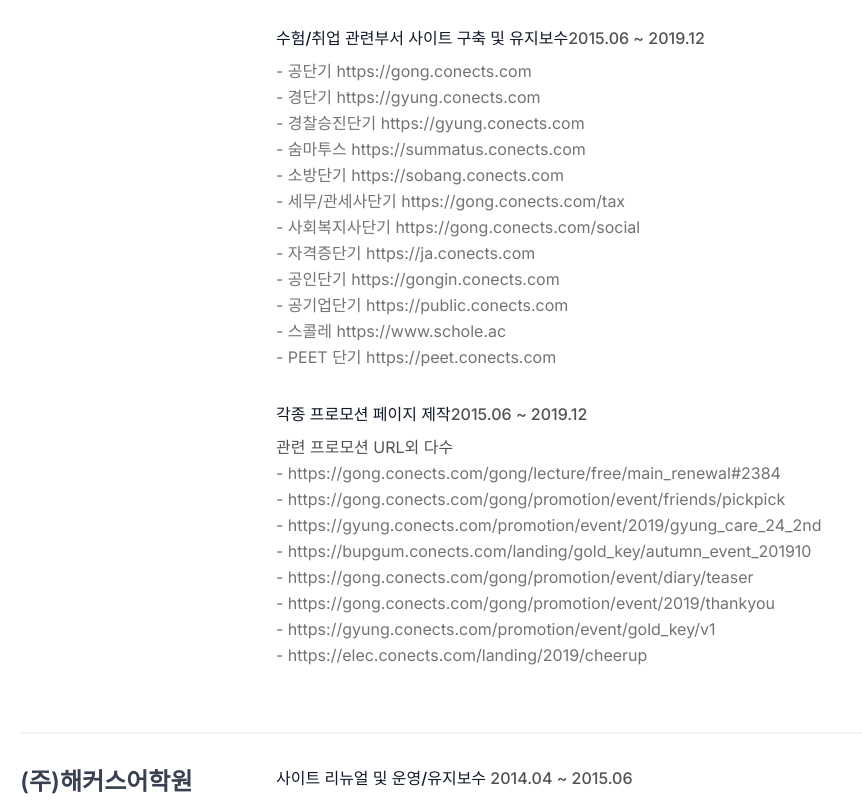
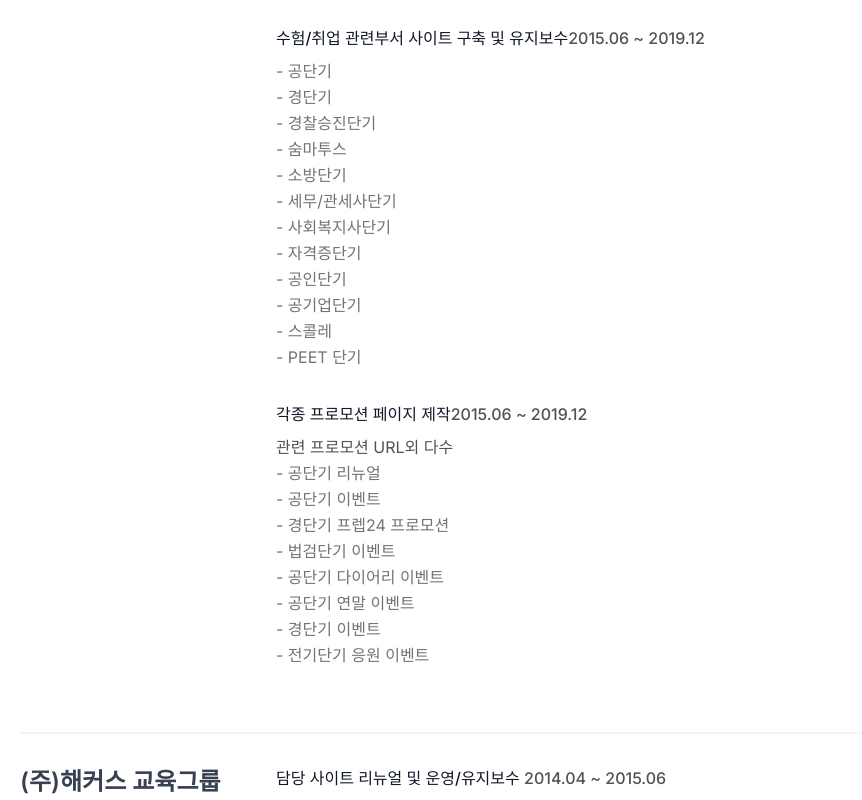
Before and after one commit to 831890/next-me, a Next.js app: page /about in a window 1280 px wide. Shown: the part 1640-2440 px from the top of the page, without its empty margins (0-862 px from the left). Built offline with nearby package versions, Linux system fonts and the light colour scheme.

Commit message:
update: about.js_05

```diff
--- a/src/app/about/page.js
+++ b/src/app/about/page.js
@@ -177,40 +177,40 @@
                 <div className="leading-relaxed">
                   <ul>
                     <li>
-                      <a href="https://gong.conects.com">- 공단기 https://gong.conects.com</a>
+                      <a href="https://gong.conects.com">- 공단기</a>
                     </li>
                     <li>
-                      <a href="https://gyung.conects.com">- 경단기 https://gyung.conects.com</a>
+                      <a href="https://gyung.conects.com">- 경단기</a>
                     </li>
                     <li>
-                      <a href="https://gyung.conects.com">- 경찰승진단기 https://gyung.conects.com</a>
+                      <a href="https://gyung.conects.com">- 경찰승진단기</a>
                     </li>
                     <li>
-                      <a href="https://summatus.conects.com">- 숨마투스 https://summatus.conects.com</a>
+                      <a href="https://summatus.conects.com">- 숨마투스</a>
                     </li>
                     <li>
-                      <a href="https://sobang.conects.com">- 소방단기 https://sobang.conects.com</a>
+                      <a href="https://sobang.conects.com">- 소방단기</a>
                     </li>
                     <li>
-                      <a href="https://gong.conects.com/tax">- 세무/관세사단기 https://gong.conects.com/tax</a>
+                      <a href="https://gong.conects.com/tax">- 세무/관세사단기</a>
                     </li>
                     <li>
-                      <a href="https://gong.conects.com/social">- 사회복지사단기 https://gong.conects.com/social</a>
+                      <a href="https://gong.conects.com/social">- 사회복지사단기</a>
                     </li>
                     <li>
-                      <a href="https://ja.conects.com">- 자격증단기 https://ja.conects.com</a>
+                      <a href="https://ja.conects.com">- 자격증단기</a>
                     </li>
                     <li>
-                      <a href="https://gongin.conects.com">- 공인단기 https://gongin.conects.com</a>
+                      <a href="https://gongin.conects.com">- 공인단기</a>
                     </li>
                     <li>
-                      <a href="https://public.conects.com">- 공기업단기 https://public.conects.com</a>
+                      <a href="https://public.conects.com">- 공기업단기</a>
                     </li>
                     <li>
-                      <a href="https://www.schole.ac">- 스콜레 https://www.schole.ac</a>
+                      <a href="https://www.schole.ac">- 스콜레</a>
                     </li>
                     <li>
-                      <a href="https://peet.conects.com">- PEET 단기 https://peet.conects.com</a>
+                      <a href="https://peet.conects.com">- PEET 단기</a>
                     </li>
                   </ul>
                 </div>
@@ -224,28 +224,28 @@
                   <span>관련 프로모션 URL외 다수</span>
                   <ul>
                     <li>
-                      <a href="https://gong.conects.com/gong/lecture/free/main_renewal#2384">- https://gong.conects.com/gong/lecture/free/main_renewal#2384</a>
+                      <a href="https://gong.conects.com/gong/lecture/free/main_renewal#2384">- 공단기 리뉴얼</a>
                     </li>
                     <li>
-                      <a href="https://gong.conects.com/gong/promotion/event/friends/pickpick">- https://gong.conects.com/gong/promotion/event/friends/pickpick</a>
+                      <a href="https://gong.conects.com/gong/promotion/event/friends/pickpick">- 공단기 이벤트</a>
                     </li>
                     <li>
-                      <a href="https://gyung.conects.com/promotion/event/2019/gyung_care_24_2nd">- https://gyung.conects.com/promotion/event/2019/gyung_care_24_2nd</a>
+                      <a href="https://gyung.conects.com/promotion/event/2019/gyung_care_24_2nd">- 경단기 프렙24 프로모션</a>
                     </li>
                     <li>
-                      <a href="https://bupgum.conects.com/landing/gold_key/autumn_event_201910">- https://bupgum.conects.com/landing/gold_key/autumn_event_201910</a>
+                      <a href="https://bupgum.conects.com/landing/gold_key/autumn_event_201910">- 법검단기 이벤트</a>
                     </li>
                     <li>
-                      <a href="https://gong.conects.com/gong/promotion/event/diary/teaser">- https://gong.conects.com/gong/promotion/event/diary/teaser</a>
+                      <a href="https://gong.conects.com/gong/promotion/event/diary/teaser">- 공단기 다이어리 이벤트</a>
                     </li>
                     <li>
-                      <a href="https://gong.conects.com/gong/promotion/event/2019/thankyou">- https://gong.conects.com/gong/promotion/event/2019/thankyou</a>
+                      <a href="https://gong.conects.com/gong/promotion/event/2019/thankyou">- 공단기 연말 이벤트</a>
                     </li>
                     <li>
-                      <a href="https://gyung.conects.com/promotion/event/gold_key/v1">- https://gyung.conects.com/promotion/event/gold_key/v1</a>
+                      <a href="https://gyung.conects.com/promotion/event/gold_key/v1">- 경단기 이벤트</a>
                     </li>
                     <li>
-                      <a href="https://elec.conects.com/landing/2019/cheerup">- https://elec.conects.com/landing/2019/cheerup</a>
+                      <a href="https://elec.conects.com/landing/2019/cheerup">- 전기단기 응원 이벤트</a>
                     </li>
                   </ul>
                 </div>
@@ -258,7 +258,7 @@
           <div className="py-8 flex flex-wrap md:flex-nowrap">
             {/* 회사 타이틀 */}
             <div className="md:w-64 md:mb-0 mb-6 flex-shrink-0 flex flex-col">
-              <h2 className="text-2xl font-semibold title-font text-gray-700">(주)해커스어학원</h2>
+              <h2 className="text-2xl font-semibold title-font text-gray-700">(주)해커스 교육그룹</h2>
               <span className="mt-1 text-gray-500 text-sm">2014.04 ~ 2015.06</span>
             </div>
             {/* 회사 타이틀 */}
@@ -267,7 +267,7 @@
             <div className="md:flex-grow">
               <div className="mb-8">
                 <h3 className="font-medium text-gray-900 title-font mb-2">
-                  사이트 리뉴얼 및 운영/유지보수 <span>2014.04 ~ 2015.06</span>
+                  담당 사이트 리뉴얼 및 운영/유지보수 <span>2014.04 ~ 2015.06</span>
                 </h3>
                 <div className="leading-relaxed">
                   <ul>
```
